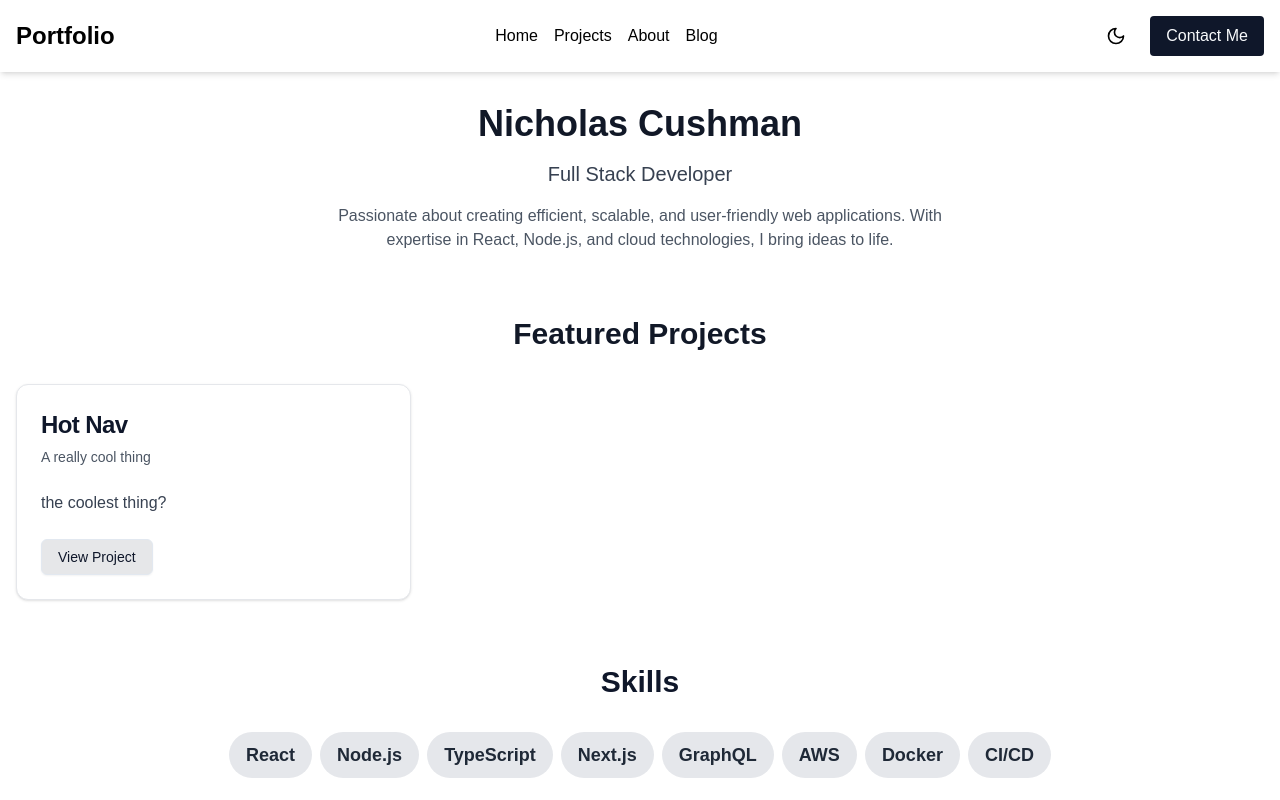
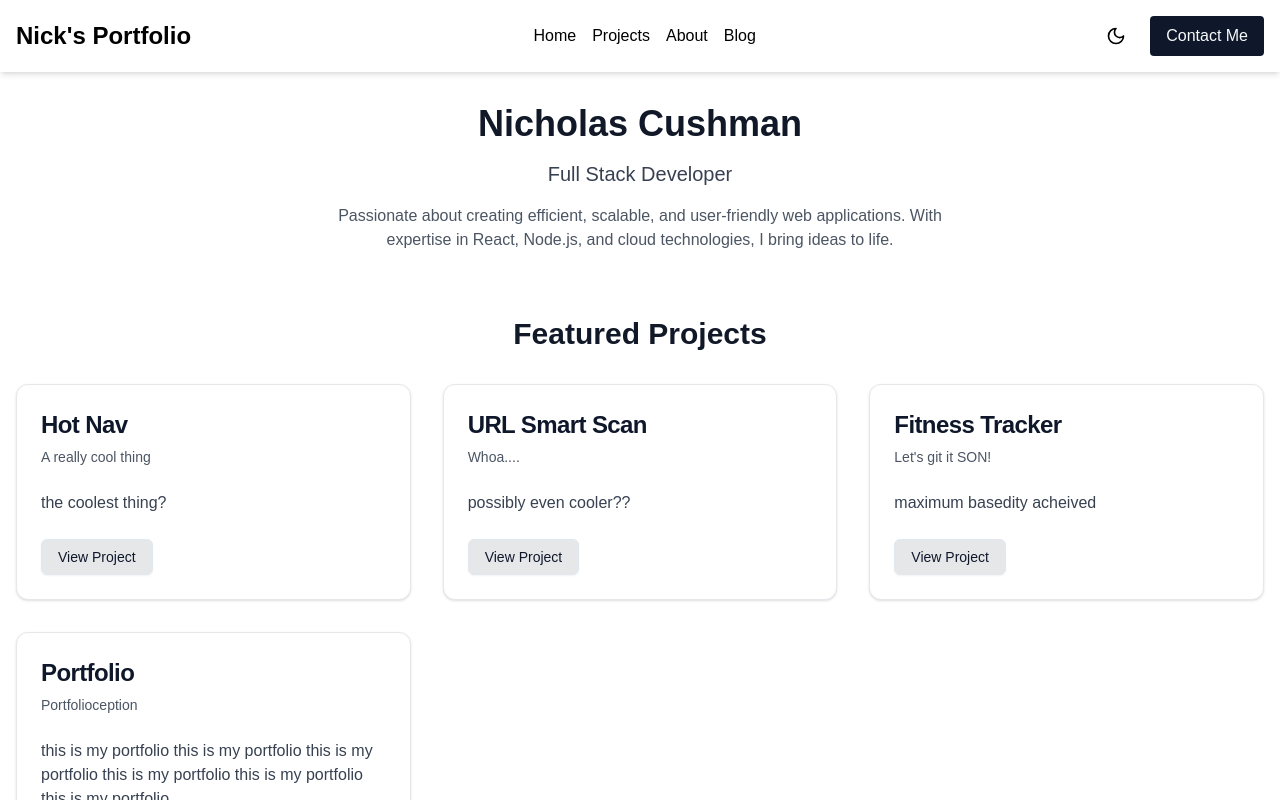
Before and after one commit to gizmo572/my-portfolio, a Next.js app: page / in a window 1280 px wide. Shown: the top 800 px of the page. Built offline with nearby package versions, Linux system fonts and the light colour scheme.

Commit message:
feat: use gsap to begin adding animations on load

```diff
--- a/package.json
+++ b/package.json
@@ -9,10 +9,12 @@
     "lint": "next lint"
   },
   "dependencies": {
+    "@gsap/react": "^2.1.1",
     "@radix-ui/react-icons": "^1.3.0",
     "@radix-ui/react-slot": "^1.1.0",
     "class-variance-authority": "^0.7.0",
     "clsx": "^2.1.1",
+    "gsap": "^3.12.5",
     "lucide-react": "^0.439.0",
     "next": "14.2.8",
     "react": "^18",
--- a/src/app/dashboard/page.tsx
+++ b/src/app/home/page.tsx
@@ -1,7 +1,7 @@
 
 
 
-export default function Dashboard() {
+export default function Page() {
   return (
     <h1 className="text-3xl font-bold underline">
       Hello world!
--- a/src/app/page.tsx
+++ b/src/app/page.tsx
@@ -1,7 +1,6 @@
-import { useTheme } from "@/components/ThemeProvider";
 import { PortfolioBody } from "@/components/portfolio-body";
 
-export default function Home() {
+export default function Page() {
   return (
     <PortfolioBody />
   );
--- /dev/null
+++ b/src/app/projects/page.tsx
@@ -0,0 +1,17 @@
+'use client'
+
+import { Projects } from "@/components/Projects";
+
+
+
+export default function Page() {
+
+  return (
+    <section className="mb-16">
+      <h2 className="text-3xl font-bold mb-8 text-center text-gray-900 dark:text-gray-100">Featured Projects</h2>
+      <div className="grid grid-cols-1 md:grid-cols-2 lg:grid-cols-3 gap-8">
+        <Projects />
+      </div>
+    </section>
+  )
+}
--- a/src/components/Projects.tsx
+++ b/src/components/Projects.tsx
@@ -1,23 +1,59 @@
+import { useRef } from "react";
 import { Button } from "./ui/button";
 import { Card, CardContent, CardDescription, CardFooter, CardHeader, CardTitle } from "./ui/card";
+import { gsap } from "gsap";
+import { useGSAP } from "@gsap/react";
+import { projectsFlyIn, stuckInCeilingAnimation } from "./features/animations";
 
 const projectList = [
   {
     title: "Hot Nav",
     description: "A really cool thing",
     overview: "the coolest thing?"
+  },
+  {
+    title: "URL Smart Scan",
+    description: "Whoa....",
+    overview: "possibly even cooler??"
+  },
+  {
+    title: "Fitness Tracker",
+    description: "Let's git it SON!",
+    overview: "maximum basedity acheived"
+  },
+  {
+    title: "Portfolio",
+    description: "Portfolioception",
+    overview: "this is my portfolio this is my portfolio this is my portfolio this is my portfolio this is my portfolio this is my portfolio"
   }
 ]
 
 
 export function Projects() {
 
+  const projectCardsRef = useRef([])
+
+  useGSAP(() => {
+    const prefersReducedMotion = window.matchMedia('(prefers-reduced-motion: reduce)').matches
+
+    if (!prefersReducedMotion) {
+      const t1 = gsap.timeline({ defaults: { ease: 'power3.out' } });
+      projectsFlyIn(t1, projectCardsRef.current)
+    } else {
+      console.log('we never reach the else block')
+      gsap.set(projectCardsRef.current, { opacity: 1 })
+    }
+  }, [])
+
   return (
     <>
       {projectList.map((project, idx) => {
         const { title, description, overview } = project;
         return (
-          <Card key={idx} className={`bg-white dark:bg-gray-800 text-gray-800 dark:text-gray-200 border border-gray-200 dark:border-gray-700 transition-all duration-300 hover:shadow-xl animate-fade-in animation-delay-${idx * 200}`}>
+          <Card
+            key={project.title}
+            ref={(el) => projectCardsRef.current[idx] = el}
+            className={`bg-white dark:bg-gray-800 text-gray-800 dark:text-gray-200 border border-gray-200 dark:border-gray-700 hover:shadow-xl animate-fade-in animation-delay-${idx * 200 + 200}`}>
             <CardHeader>
               <CardTitle className="text-2xl font-bold text-primary dark:text-gray-100">{title}</CardTitle>
               <CardDescription className="text-gray-600 dark:text-gray-400">{description}</CardDescription>
--- /dev/null
+++ b/src/components/features/animations.tsx
@@ -0,0 +1,72 @@
+
+export const projectsFlyIn = (gsapTimelineInstance, projectRef) => {
+  let axis = 'x', negative = true;
+
+  for (const project of projectRef) {
+    gsapTimelineInstance.from(project, {
+      [`${axis}`]: Number(`${negative ? '-' : ''}500`),
+      opacity: 0,
+      duration: 0.5
+    });
+    if (axis === 'y') negative = !negative;
+    axis = axis === 'x' ? 'y' : 'x';
+
+  }
+}
+
+
+export const stuckInCeilingAnimation = (gsapTimelineInstance, ref1, ref2) => {
+  gsapTimelineInstance.to(ref1, {
+    y: -500,
+    stagger: 1,
+    duration: 0.5
+  })
+  gsapTimelineInstance.to(ref1, {
+    duration: .75,
+  })
+  gsapTimelineInstance.to(ref1, {
+    rotation: 10,
+    duration: 0.15,
+    ease: 'none'
+  })
+  for (let i = 0; i < 2; i++) {
+    gsapTimelineInstance.to(ref1, {
+      rotation: -10,
+      duration: 0.15,
+      ease: 'none'
+    })
+    gsapTimelineInstance.to(ref1, {
+      rotation: 10,
+      duration: 0.15,
+      ease: 'none'
+    })
+  }
+  gsapTimelineInstance.to(ref1, {
+    rotation: -5,
+    duration: 1,
+  })
+  for (let i = 0; i < 2; i++) {
+    gsapTimelineInstance.to(ref1, {
+      rotation: -10,
+      duration: 0.15,
+      ease: 'none'
+    })
+    gsapTimelineInstance.to(ref1, {
+      rotation: 10,
+      duration: 0.15,
+      ease: 'none'
+    })
+  }
+  gsapTimelineInstance.to(ref2, {
+    y: -600,
+    duration: 1,
+    ease: 'none'
+  })
+  gsapTimelineInstance.to([ref1, ref2], {
+    y: 0,
+    rotation: 0,
+    delay: .35,
+    duration: 1
+  })
+
+}
--- a/src/components/header.tsx
+++ b/src/components/header.tsx
@@ -18,7 +18,7 @@ export function Header() {
       <div className="container mx-auto px-4 py-4 flex justify-between items-center">
         <div className="flex items-center">
           <Link href="/" className="text-2xl font-bold hover:text-primary transition-colors duration-200">
-            Portfolio
+            Nick&apos;s Portfolio
           </Link>
         </div>
         <nav className="hidden md:flex space-x-4">
```
Also changed, not shown: 1 other file (tests, documents, lock files or other folders).
